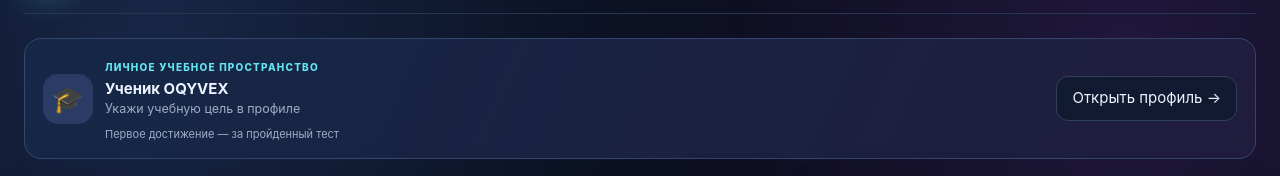
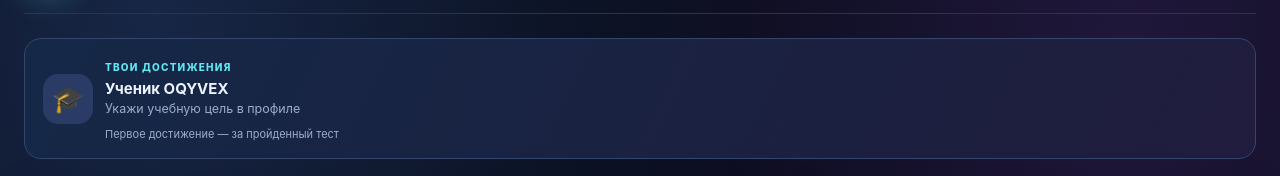
Before and after one commit to ivan94kiselyov-ship-it/studyverse-ai, a plain HTML site: page index.html in a window 1280 px wide. Shown: the part 85-261 px from the top of the page. Drawn offline with nearby package versions, Linux system fonts and the light colour scheme.

Commit message:
Update index.html

```diff
--- a/index.html
+++ b/index.html
@@ -47,7 +47,7 @@ body{background:radial-gradient(ellipse at 12% 5%,#23396599 0,transparent 37%),r
  <div class="brand"><div class="logo">✦</div><div>OQYVEX AI<small>YOUR AI LEARNING COMPANION</small></div></div>
  <div class="actions"><button class="lang" id="langBtn">ҚАЗ / РУС</button><button class="btn" id="profileBtn">◉ <span data-ru="Мой профиль" data-kz="Менің профилім">Мой профиль</span></button></div>
 </header>
-<section class="v11-profile-preview" aria-label="Краткая информация о профиле"><div class="v11-preview-avatar" id="v11Avatar">🎓</div><div class="v11-preview-info"><span class="v11-kicker" data-ru="ЛИЧНОЕ УЧЕБНОЕ ПРОСТРАНСТВО" data-kz="ЖЕКЕ ОҚУ КЕҢІСТІГІ">ЛИЧНОЕ УЧЕБНОЕ ПРОСТРАНСТВО</span><strong id="v11PreviewName">Ученик OQYVEX</strong><small id="v11PreviewGoal">Укажи свою учебную цель в профиле</small><div class="v11-achievements" id="v11Achievements"></div></div><button class="btn v11-preview-open" onclick="openStudentProfile()" data-ru="Открыть профиль →" data-kz="Профильді ашу →">Открыть профиль →</button></section>
+<section class="v11-profile-preview" aria-label="Краткая информация о профиле"><div class="v11-preview-avatar" id="v11Avatar">🎓</div><div class="v11-preview-info"><span class="v11-kicker" data-ru="ТВОИ ДОСТИЖЕНИЯ" data-kz="СЕНІҢ ЖЕТІСТІКТЕРІҢ">ТВОИ ДОСТИЖЕНИЯ</span><strong id="v11PreviewName">Ученик OQYVEX</strong><small id="v11PreviewGoal">Укажи свою учебную цель в профиле</small><div class="v11-achievements" id="v11Achievements"></div></div></section>
 <section class="hero">
  <div class="welcome"><div class="v11-greeting" id="v11Greeting"></div><div class="eyebrow" data-ru="ТВОЁ ПРОСТРАНСТВО ДЛЯ РОСТА" data-kz="СЕНІҢ ДАМУ КЕҢІСТІГІҢ">ТВОЁ ПРОСТРАНСТВО ДЛЯ РОСТА</div>
  <h1 data-ru="Учись умнее.<br><span class='gradient'>Достигай большего.</span>" data-kz="Ақылдырақ оқы.<br><span class='gradient'>Биікке ұмтыл.</span>">Учись умнее.<br><span class="gradient">Достигай большего.</span></h1>
```
